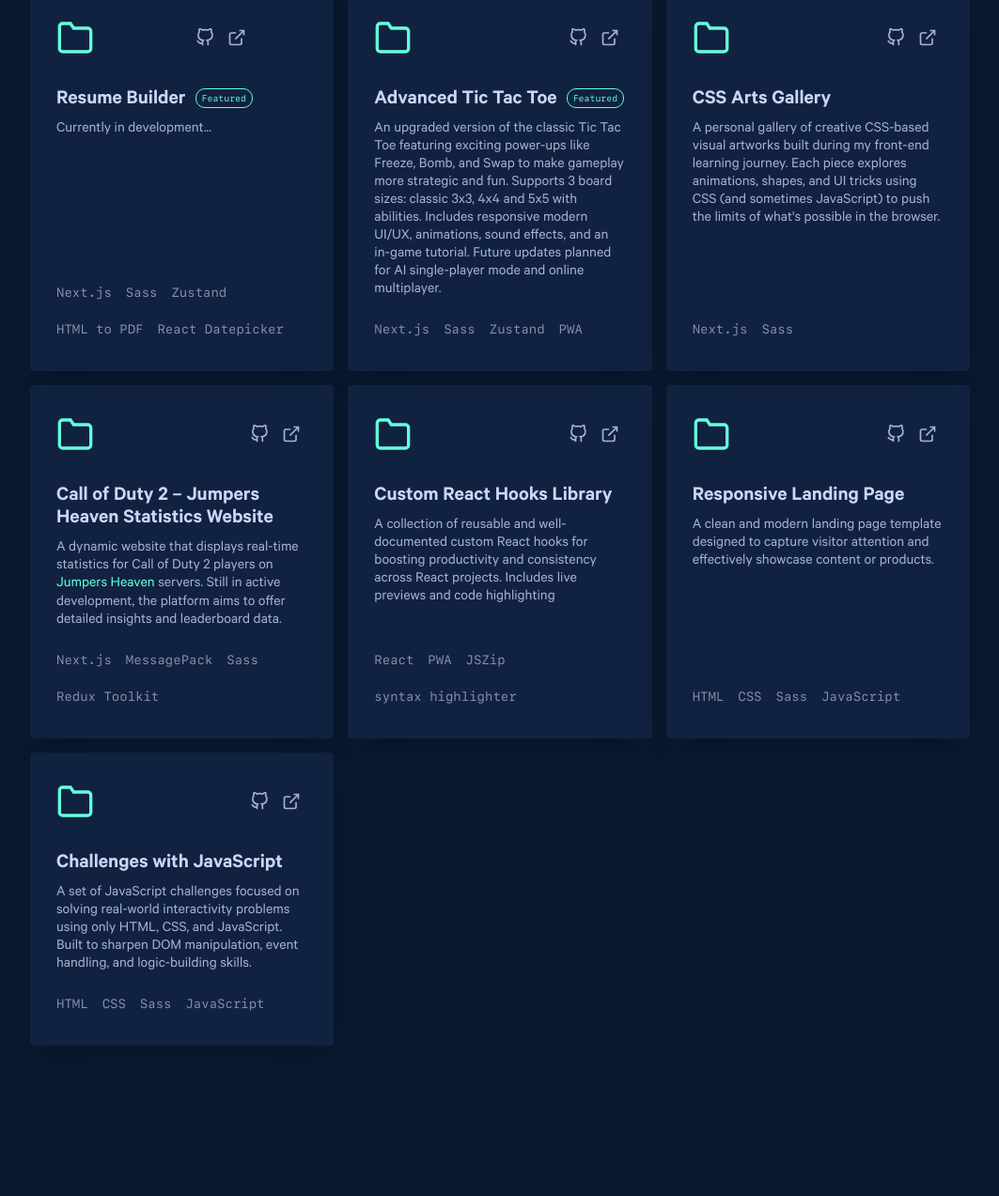
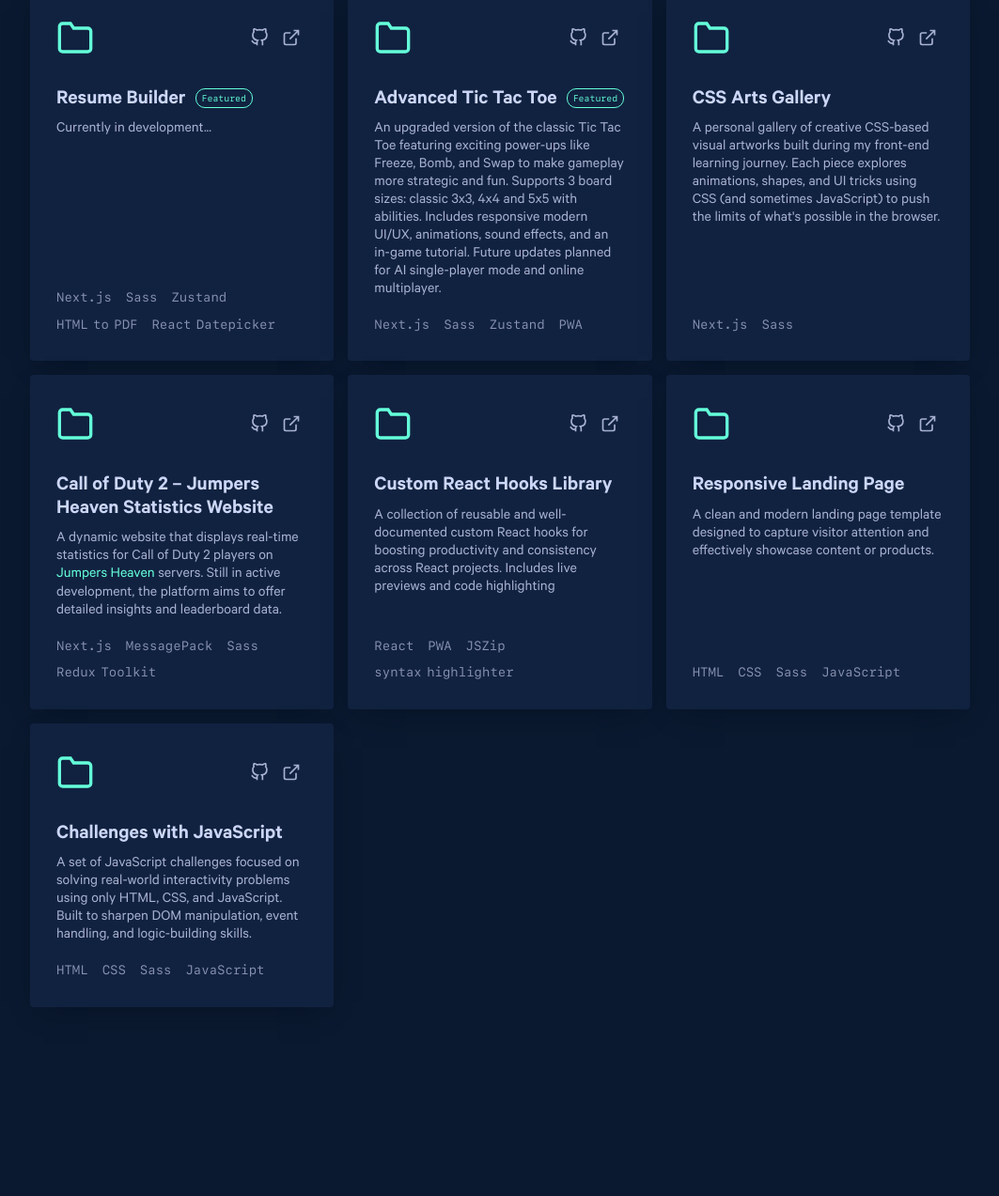
Before and after one commit to Moamal-2000/moamal-alaa, a Next.js app: page / in a window 1280 px wide. Shown: the part 3197-4470 px from the top of the page at 94% size, without its empty margins (108-1171 px from the left). Built offline with nearby package versions, Linux system fonts and the light colour scheme.

Commit message:
style(ProjectCard): enhance tech list appearance

```diff
--- a/src/components/Home/OtherProjectsSection/OtherProjects/ProjectCard/ProjectCard.module.scss
+++ b/src/components/Home/OtherProjectsSection/OtherProjects/ProjectCard/ProjectCard.module.scss
@@ -22,6 +22,10 @@
   .projectCard {
     padding: 25px 20px;
   }
+}
+
+.projectCard header {
+  width: 100%;
 }
 
 .projectCard header .projectTop {
@@ -120,5 +124,6 @@
 .projectCard footer .techList li {
   font-family: var(--font-mono);
   font-size: .85rem;
-  line-height: 1.75;
+  line-height: 1;
+  word-spacing: -3px;
 }
```
